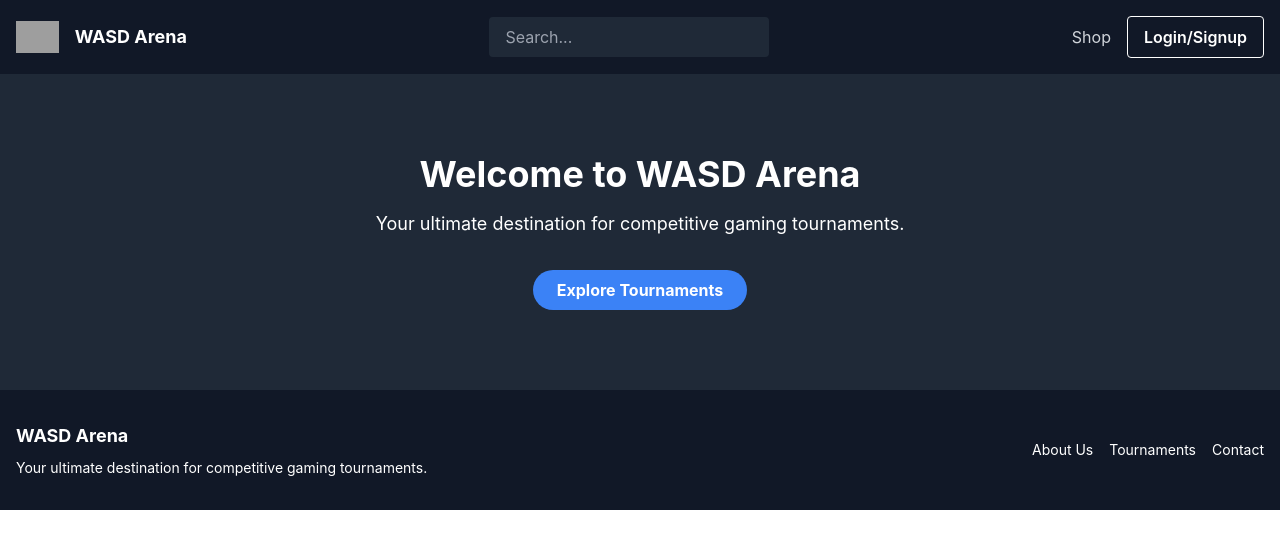
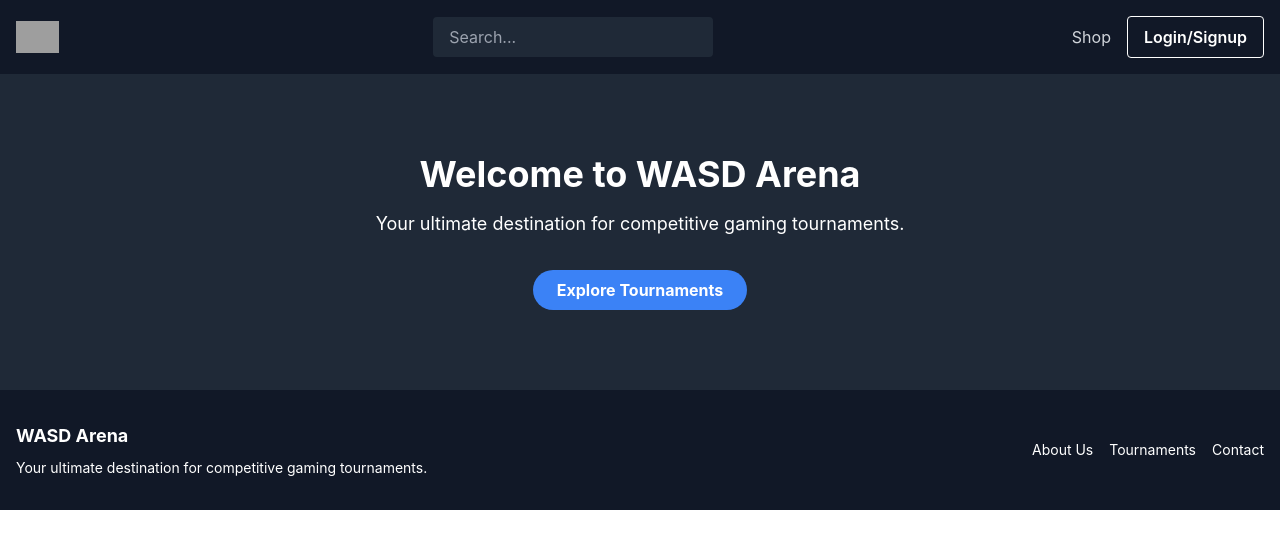
Before and after one commit to Shreeztea/GamersPortal, a React (Create React App) app in the folder frontend/: page / in a window 1280 px wide. Shown: the top 548 px of the page. Built offline with nearby package versions, Linux system fonts and the light colour scheme; grey boxes are pictures that could not be loaded.

Commit message:
removed website title

```diff
--- a/frontend/src/Components/Layout/Header.js
+++ b/frontend/src/Components/Layout/Header.js
@@ -8,7 +8,6 @@ const Header = () => {
         {/* Logo */}
         <div className="flex items-center">
           <img src="/logo.png" alt="WASD Arena Logo" className="h-8 mr-4" />
-          <h1 className="text-lg font-bold">WASD Arena</h1>
         </div>
         {/* Search Bar */}
         <div className="flex mx-4 justify-center">
```
